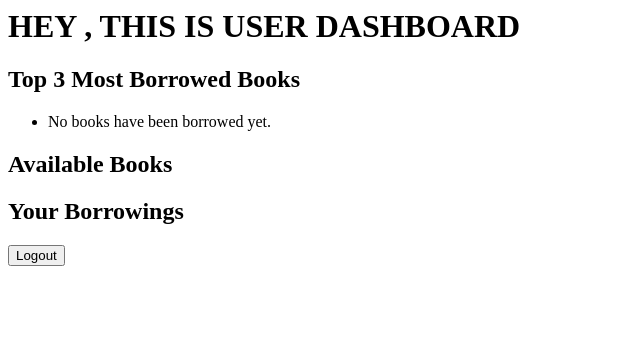
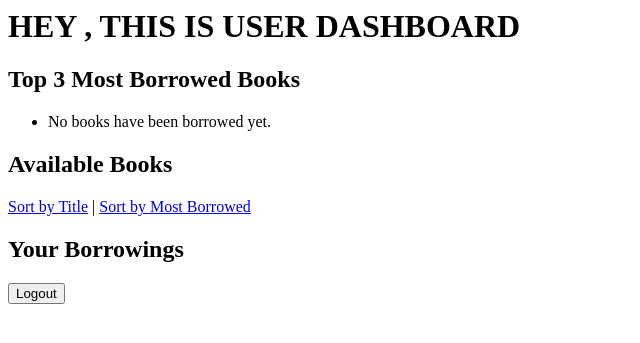
Before and after one commit to aminemastourii/library-system, a Django app: page /dashboard/?sort=default in a window 1280 px wide. Shown: the top 343 px of the page, without its empty margins (0-640 px from the left). Run offline with Django 5.2, Linux system fonts and the light colour scheme; the visitor is signed in with stand-in values (Sample User, id 1); data that the repository does not hold is empty.

Commit message:
adding sorting : default/most borrowed feature

```diff
--- a/users/templates/users/dashboard.html
+++ b/users/templates/users/dashboard.html
@@ -25,6 +25,11 @@
 
 <h2>Available Books</h2>
 
+<div>
+    <a href="?sort=default" class="{% if current_sort == 'default' %}active{% endif %}">Sort by Title</a> |
+    <a href="?sort=borrowed" class="{% if current_sort == 'borrowed' %}active{% endif %}">Sort by Most Borrowed</a>
+</div>
+
 <ul>
     {% for book in books %}
         <li>
--- a/users/views.py
+++ b/users/views.py
@@ -18,13 +18,26 @@ class DashboardView(LoginRequiredMixin, TemplateView):
 
     def get_context_data(self, **kwargs):
         context = super().get_context_data(**kwargs)
-        context['books'] = Book.objects.all()
+       # Get the sorting method from the query parameters
+        sort_method = self.request.GET.get('sort', 'default')
+
+        # Default sorting: by book title
+        if sort_method == 'default':
+            context['books'] = Book.objects.all().order_by('title')
+
+        # Sorting by borrowing count
+        elif sort_method == 'borrowed':
+            context['books'] = (
+                Book.objects.annotate(borrow_count=Count('borrowing'))
+                .order_by('-borrow_count')
+            )
         context['borrowings'] = Borrowing.objects.filter(borrower=self.request.user)
 
         context['top_borrowed_books'] = (
             Book.objects.annotate(borrow_count=Count('borrowing'))
             .order_by('-borrow_count')[:3]
         )
+        context['current_sort'] = sort_method
 
         return context
 
```
